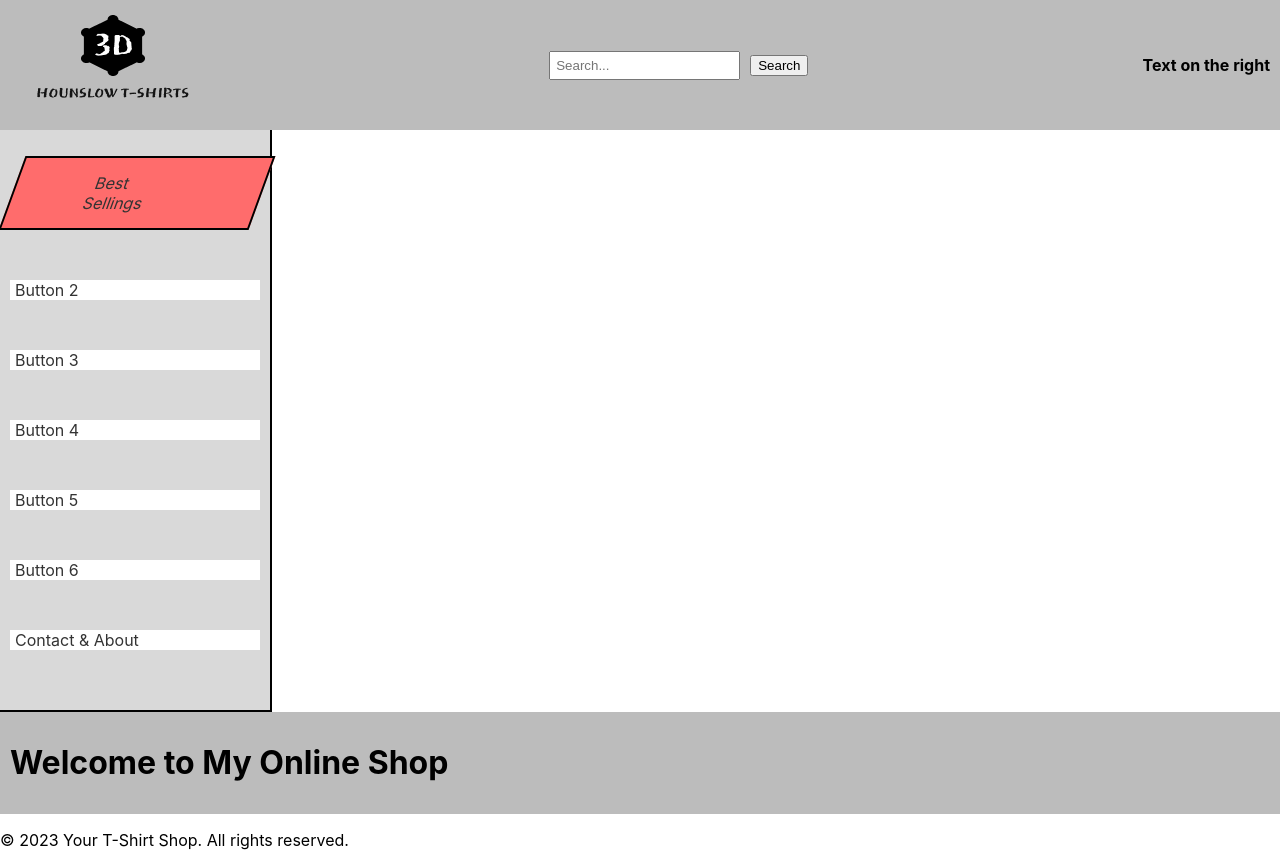
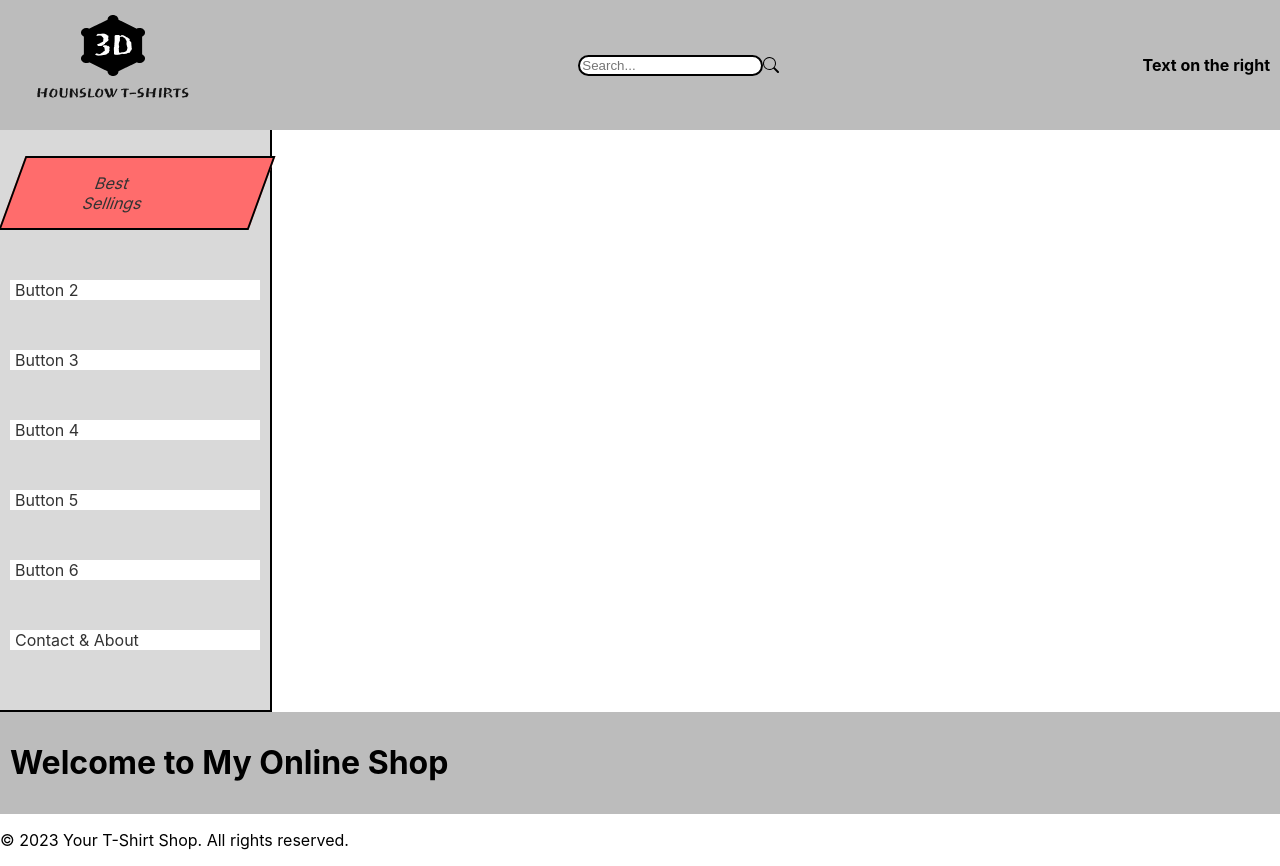
Before and after one commit to Nikiden6/hounslow-t-shirts-v3, a React (Create React App) app: page / in a window 1280 px wide. Built offline with nearby package versions, Linux system fonts and the light colour scheme.

Commit message:
druw added icon of the search

```diff
--- a/package.json
+++ b/package.json
@@ -3,11 +3,13 @@
   "version": "0.1.0",
   "private": true,
   "dependencies": {
+    "@react-icons/all-files": "^4.1.0",
     "@testing-library/jest-dom": "^5.16.5",
     "@testing-library/react": "^13.4.0",
     "@testing-library/user-event": "^13.5.0",
     "react": "^18.2.0",
     "react-dom": "^18.2.0",
+    "react-icons": "^4.8.0",
     "react-router-dom": "^6.11.2",
     "react-scripts": "5.0.1",
     "web-vitals": "^2.1.4"
--- a/src/App.js
+++ b/src/App.js
@@ -1,6 +1,6 @@
 import React from 'react';
 import { BrowserRouter as Router, Routes, Route } from 'react-router-dom';
-import Navbar from './Components/Navbar.js';
+import Navbar from './Components/NavBar.js';
 import Footer from './Components/Footer.js';
 import Home from './Pages/HomePage.js';
 import BestSellings from './Pages/BestSellingsPage.js';
@@ -14,6 +14,7 @@ function App() {
       <Header />
       <Navbar />
       <Routes>
+
         <Route path="/" element={<Home />} />
         <Route path="/best-sellings" element={<BestSellings />} />
         <Route path="/hot-deals" element={<HotDeals />} />
--- a/src/Components/Header.css
+++ b/src/Components/Header.css
@@ -16,11 +16,17 @@ header {
     align-items: center;
   }
 
-  .search-bar input[type="text"] {
+  /*.search-bar input[type="text"] {
     padding: 5px;
     margin-right: 10px;
   }
+  */
 
+  #Search-input{
+    display: flex;
+    border: 2px solid black;
+    border-radius: 19px;
+  }
   .text {
     font-weight: bold;
   }
--- a/src/Components/Header.js
+++ b/src/Components/Header.js
@@ -3,7 +3,7 @@ import '../Components/Header.css'
 import logo from  '../data/logo.png'
 import { BrowserRouter, Link } from 'react-router-dom';
 import Home from '../Pages/HomePage.js';
-
+import * as BsIcons from "react-icons/bs"
 
 const Header = () => {
     return (
@@ -12,8 +12,8 @@ const Header = () => {
               <img src={logo} alt="Logo" className="logo-image" />
             </Link>
           <div className="search-bar">
-              <input type="text" placeholder="Search..."/>
-              <button>Search</button>
+              <input id='Search-input' type="text" placeholder="Search..."/>
+              <BsIcons.BsSearch/>
         </div>
         <div className="text">Text on the right</div>
       </header>
```
Also changed, not shown: 1 other file (tests, documents, lock files or other folders).
